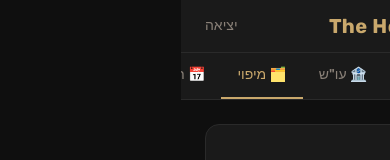
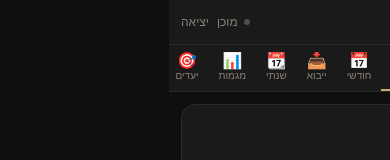
Before and after one commit to ninioori-boop/mipuy-financi-app-2, a Next.js app: page /app/mapping in a window 390 px wide. Shown: the top 160 px of the page. Built offline with nearby package versions, Linux system fonts and the light colour scheme; no server answers; the database is empty; sample sign-in values are in the browser's storage.

Commit message:
feat: mobile responsive layout — compact tab bar, adaptive header, reduced padding

```diff
--- a/src/app/app/layout.tsx
+++ b/src/app/app/layout.tsx
@@ -8,17 +8,17 @@ import { useAuthStore } from '@/stores/authStore'
 import { SaveStatusBar } from '@/components/layout/SaveStatusBar'
 
 const tabs = [
-  { href: '/app/guide',       label: '📖 מדריך' },
-  { href: '/app/credit',      label: '💳 אשראי' },
-  { href: '/app/bank',        label: '🏦 עו"ש' },
-  { href: '/app/mapping',     label: '🗂️ מיפוי' },
-  { href: '/app/monthly/jan', label: '📅 חודשי' },
-  { href: '/app/import',      label: '📥 ייבוא' },
-  { href: '/app/annual',      label: '📆 שנתי' },
-  { href: '/app/trends',      label: '📊 מגמות' },
-  { href: '/app/goals',       label: '🎯 יעדים' },
-  { href: '/app/loans',       label: '💰 הלוואות' },
-  { href: '/app/compound',    label: '📈 ריבית דריבית' },
+  { href: '/app/guide',       emoji: '📖', label: 'מדריך' },
+  { href: '/app/credit',      emoji: '💳', label: 'אשראי' },
+  { href: '/app/bank',        emoji: '🏦', label: 'עו"ש' },
+  { href: '/app/mapping',     emoji: '🗂️', label: 'מיפוי' },
+  { href: '/app/monthly/jan', emoji: '📅', label: 'חודשי' },
+  { href: '/app/import',      emoji: '📥', label: 'ייבוא' },
+  { href: '/app/annual',      emoji: '📆', label: 'שנתי' },
+  { href: '/app/trends',      emoji: '📊', label: 'מגמות' },
+  { href: '/app/goals',       emoji: '🎯', label: 'יעדים' },
+  { href: '/app/loans',       emoji: '💰', label: 'הלוואות' },
+  { href: '/app/compound',    emoji: '📈', label: 'ריבית' },
 ]
 
 export default function AppLayout({ children }: { children: React.ReactNode }) {
@@ -33,18 +33,22 @@ export default function AppLayout({ children }: { children: React.ReactNode }) {
     <div className="flex min-h-screen flex-col">
 
       {/* Header */}
-      <header className="border-b border-line bg-surface2 px-6 py-3 flex items-center justify-between">
-        <div className="flex items-center gap-4">
-          <span className="text-xl font-bold text-gold tracking-wide">The Home Economist</span>
-          <span className="hidden md:block"><SaveStatusBar /></span>
+      <header className="border-b border-line bg-surface2 px-3 sm:px-6 py-2.5 flex items-center justify-between gap-2">
+        <div className="flex items-center gap-3 min-w-0">
+          <span className="font-bold text-gold tracking-wide truncate text-base sm:text-xl">
+            <span className="hidden sm:inline">The Home Economist</span>
+            <span className="sm:hidden">THE</span>
+          </span>
+          <span className="hidden sm:block"><SaveStatusBar /></span>
         </div>
-        <div className="flex items-center gap-4">
+        <div className="flex items-center gap-2 sm:gap-4 shrink-0">
+          <span className="sm:hidden"><SaveStatusBar /></span>
           {user && (
-            <span className="text-sm text-muted-txt hidden sm:block">{user.email}</span>
+            <span className="text-xs text-muted-txt hidden md:block truncate max-w-[160px]">{user.email}</span>
           )}
           <button
             onClick={handleSignOut}
-            className="text-sm text-muted-txt hover:text-txt transition-colors"
+            className="text-xs sm:text-sm text-muted-txt hover:text-txt transition-colors whitespace-nowrap"
           >
             יציאה
           </button>
@@ -52,8 +56,8 @@ export default function AppLayout({ children }: { children: React.ReactNode }) {
       </header>
 
       {/* Tab bar */}
-      <nav className="border-b border-line bg-surface2 overflow-x-auto">
-        <div className="flex min-w-max px-2">
+      <nav className="border-b border-line bg-surface2 overflow-x-auto scrollbar-none">
+        <div className="flex min-w-max px-1">
           {tabs.map((tab) => {
             const isActive =
               tab.href === '/app/monthly/jan'
@@ -64,13 +68,16 @@ export default function AppLayout({ children }: { children: React.ReactNode }) {
                 key={tab.href}
                 href={tab.href}
                 className={[
-                  'px-4 py-3 text-sm font-medium whitespace-nowrap transition-colors',
+                  'flex flex-col sm:flex-row items-center gap-0.5 sm:gap-1.5',
+                  'px-2.5 sm:px-4 py-2 sm:py-3 text-xs sm:text-sm font-medium whitespace-nowrap transition-colors',
                   isActive
                     ? 'border-b-2 border-gold text-gold'
                     : 'text-muted-txt hover:text-txt',
                 ].join(' ')}
               >
-                {tab.label}
+                <span className="text-base leading-none">{tab.emoji}</span>
+                <span className="hidden sm:inline">{tab.label}</span>
+                <span className="sm:hidden text-[10px] leading-none">{tab.label}</span>
               </Link>
             )
           })}
@@ -78,7 +85,7 @@ export default function AppLayout({ children }: { children: React.ReactNode }) {
       </nav>
 
       {/* Page content */}
-      <main className="flex-1 p-6">{children}</main>
+      <main className="flex-1 p-3 sm:p-6">{children}</main>
     </div>
   )
 }
--- a/src/app/globals.css
+++ b/src/app/globals.css
@@ -125,3 +125,13 @@
     @apply bg-background text-foreground;
   }
 }
+
+@layer utilities {
+  .scrollbar-none {
+    scrollbar-width: none;
+    -ms-overflow-style: none;
+  }
+  .scrollbar-none::-webkit-scrollbar {
+    display: none;
+  }
+}
```
